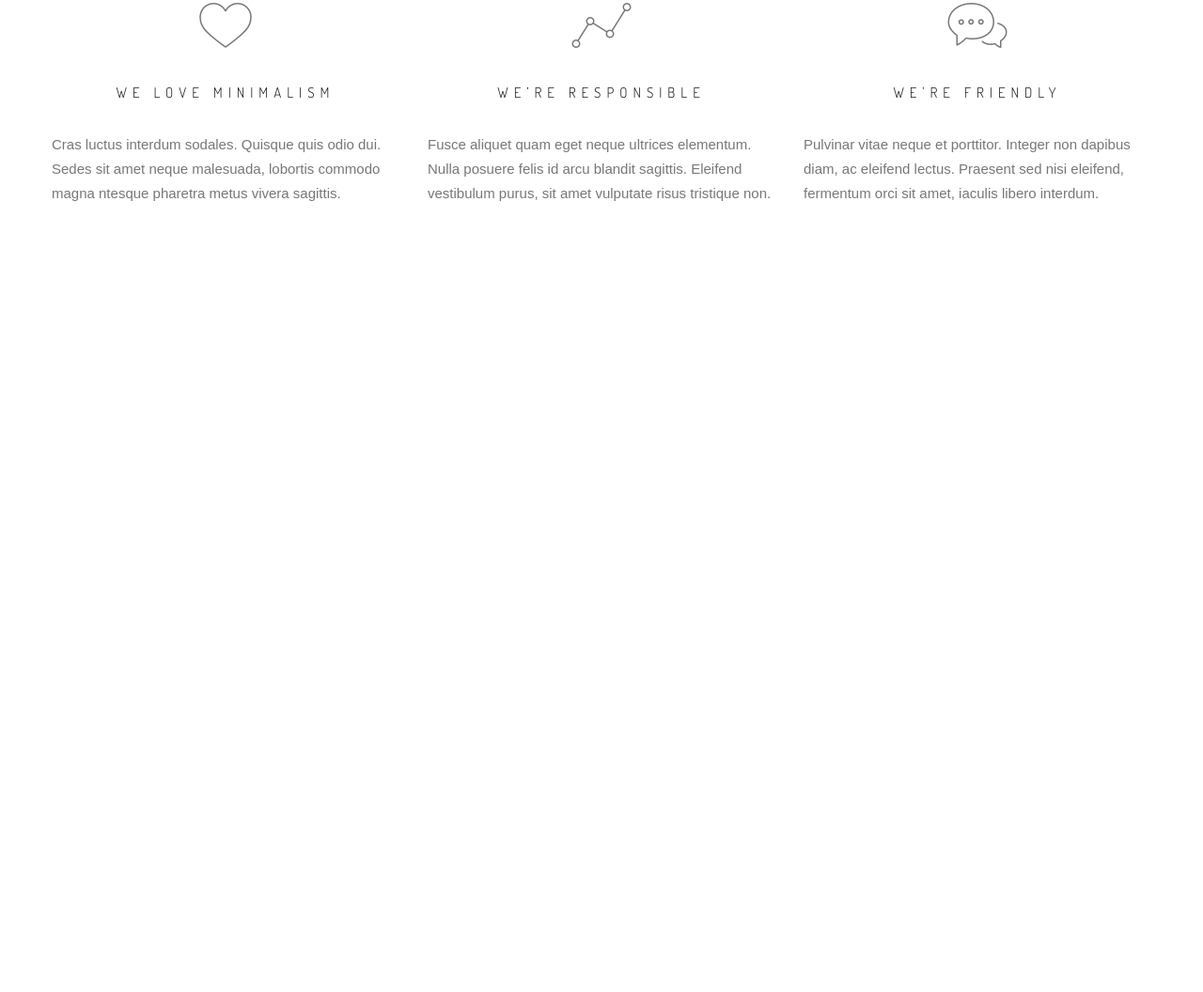
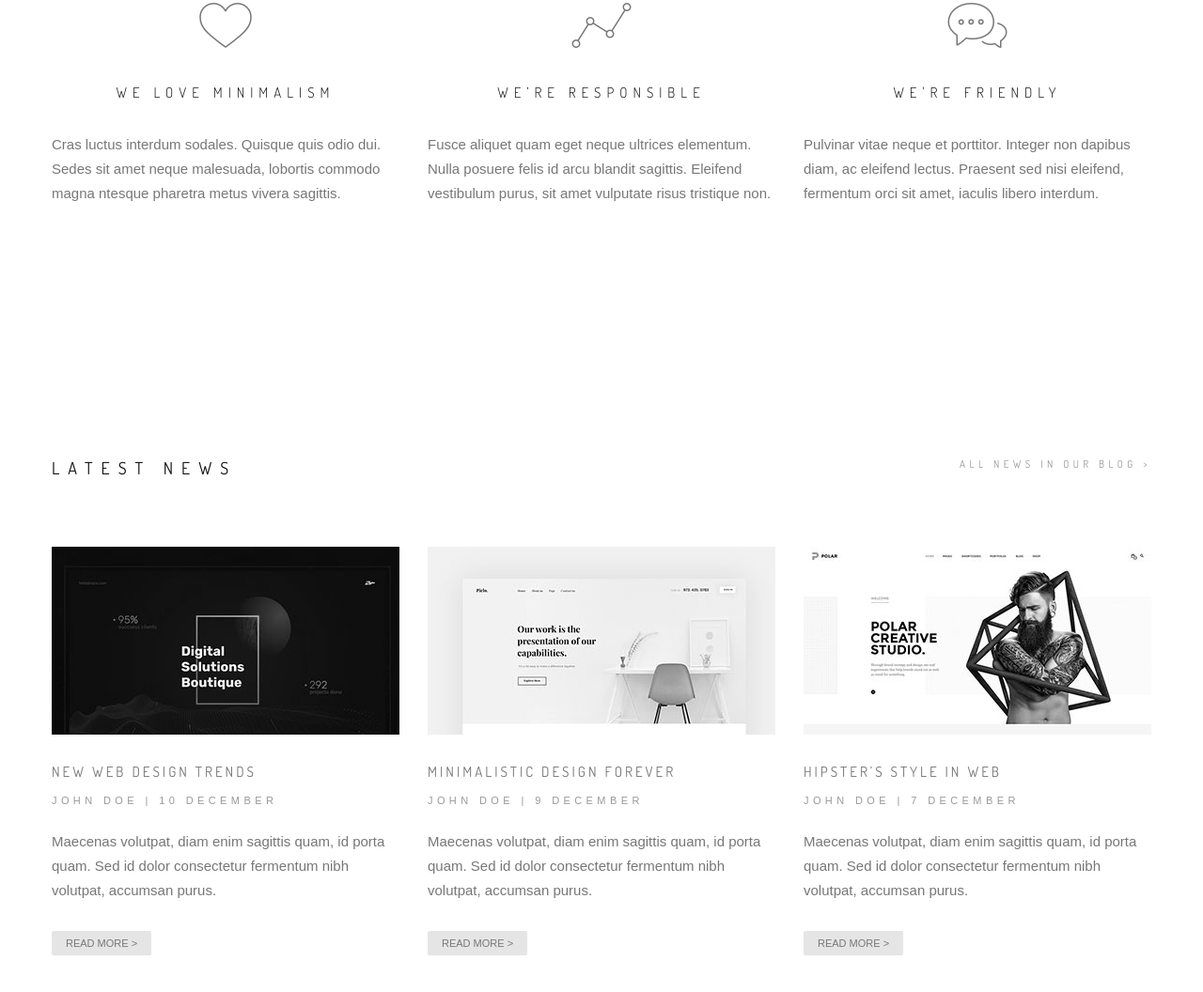
Before and after one commit to gkichan/thomas-rhythm, a plain HTML site: page index.html in a window 1280 px wide. Shown: the part 2623-3679 px from the top of the page at 94% size. Before the commit the page ends 2977 px from the top, so only its background shows below. Drawn offline with Linux system fonts and the light colour scheme.

Commit message:
latest news

```diff
--- a/css/style.css
+++ b/css/style.css
@@ -239,7 +239,7 @@ blockquote span,
 	top:0;
 	height: 100%;
 	width: 100%;
-	transition: all .2s;
+	transition: all .2s linear;
 	background-color: #000000;
 }
 .team-wrapper .team-item-img:hover .team-item-skills {
@@ -259,4 +259,37 @@ blockquote span,
 	margin-top: 85px;
 }
 /* ----- Why choose us end ----- */
+/* ----- Latest news start ----- */
+.latest-news .title a {
+	float: right;
+	font-size: 11px;
+	color: #999;
+	letter-spacing: .4em;
+}
+.news-item-img {
+	margin-bottom: 30px;
+	filter: grayscale(100%);
+	transition: all .2s linear;
+}
+.news-item-img:hover {
+	filter: grayscale(0%);
+}
+.news-item-title {
+	margin-bottom: 18px;
+	letter-spacing: .2em;
+	text-transform: uppercase;
+	font-family: 'Dosis';
+	font-weight: 400;
+}
+.news-item-author {
+	font-size: 11px;
+	letter-spacing: .4em;
+	text-transform: uppercase;
+	margin-bottom: 25px;
+	color: #999999;
+}
+.news-item-text {
+	margin-bottom: 30px;
+}
+/* ----- Latest news end ----- */
 /* ===== Custom style end ===== */
--- a/index.html
+++ b/index.html
@@ -225,6 +225,83 @@
             <!-- / container-->
           </div>
           <!-- / why-choose-us -->
+          <div class="latest-news default-section">
+            <div class="container">
+              <div class="title section-title">
+                <span>Latest news</span>
+                <a href="#">All News in our blog ></a>
+              </div>
+              <!-- / title -->
+              <div class="row">
+                <div class="col col-4">
+                  <div class="news-item">
+                    <div class="news-item-img">
+                      <img src="img/news-item-img-1.jpg" alt="">
+                    </div>
+                    <div class="news-item-title">
+                      <a href="#">New web design trends</a>
+                    </div>
+                    <div class="news-item-author">
+                      <span>John Doe | 10 December</span>
+                    </div>
+                    <div class="news-item-text">
+                      <p class="default-text">Maecenas  volutpat, diam enim sagittis quam, id porta quam. Sed id dolor consectetur fermentum nibh volutpat, accumsan purus. </p>
+                    </div>
+                    <div class="news-item-btn">
+                      <button class="btn btn-default btn-xs">Read more ></button>
+                    </div>
+                  </div>
+                  <!-- / news-item -->
+                </div>
+                <!-- / col-4 -->
+                <div class="col col-4">
+                  <div class="news-item">
+                    <div class="news-item-img">
+                      <img src="img/news-item-img-2.jpg" alt="">
+                    </div>
+                    <div class="news-item-title">
+                      <a href="#">Minimalistic Design Forever</a>
+                    </div>
+                    <div class="news-item-author">
+                      <span>John Doe | 9 December</span>
+                    </div>
+                    <div class="news-item-text">
+                      <p class="default-text">Maecenas  volutpat, diam enim sagittis quam, id porta quam. Sed id dolor consectetur fermentum nibh volutpat, accumsan purus. </p>
+                    </div>
+                    <div class="news-item-btn">
+                      <button class="btn btn-default btn-xs">Read more ></button>
+                    </div>
+                  </div>
+                  <!-- / news-item -->
+                </div>
+                <!-- / col-4 -->
+                <div class="col col-4">
+                  <div class="news-item">
+                    <div class="news-item-img">
+                      <img src="img/news-item-img-3.jpg" alt="">
+                    </div>
+                    <div class="news-item-title">
+                      <a href="#">Hipster’s Style in Web</a>
+                    </div>
+                    <div class="news-item-author">
+                      <span>John Doe | 7 December</span>
+                    </div>
+                    <div class="news-item-text">
+                      <p class="default-text">Maecenas  volutpat, diam enim sagittis quam, id porta quam. Sed id dolor consectetur fermentum nibh volutpat, accumsan purus. </p>
+                    </div>
+                    <div class="news-item-btn">
+                      <button class="btn btn-default btn-xs">Read more ></button>
+                    </div>
+                  </div>
+                  <!-- / news-item -->
+                </div>
+                <!-- / col-4 -->
+              </div>
+              <!-- / row -->
+            </div>
+            <!-- / container -->
+          </div>
+          <!-- / latets-news -->
         </div>
       <!-- MAIN END -->
   </body>
```
Also changed, not shown: img/news-item-img-1.jpg (added), img/news-item-img-2.jpg (added), img/news-item-img-3.jpg (added).
